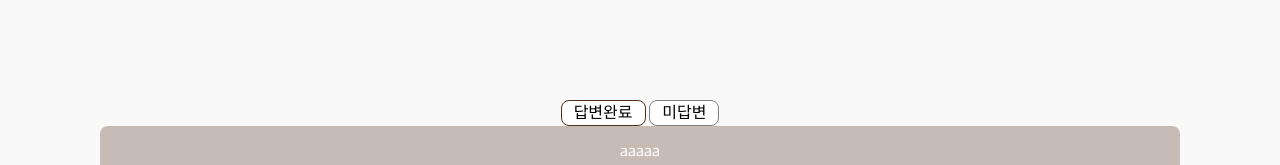
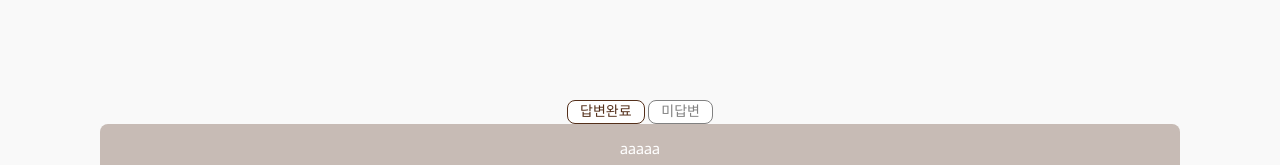
Before and after one commit to jaywai-lee/OpenMind, a React (Vite) app: page /component in a window 1280 px wide. Shown: the top 165 px of the page. Built offline with nearby package versions, Linux system fonts and the light colour scheme; a web font is replaced by a local one.

Commit message:
🐛 버튼 스타일 수정

```diff
--- a/src/components/common/Badge/Badge.module.css
+++ b/src/components/common/Badge/Badge.module.css
@@ -3,13 +3,17 @@
   border-radius: 8px;
   border-width: 1px;
   padding: 4px 12px;
+  font-size: 14px;
+  font-weight: var(--font-weight-medium);
   background: var(--Grayscale-10);
 }
 
 .done {
   border: 1px solid var(--Brown-40);
+  color: var(--Brown-40);
 }
 
 .waiting {
   border: 1px solid var(--Grayscale-40);
+  color: var(--Grayscale-40);
 }
--- a/src/components/common/Button/Button.module.css
+++ b/src/components/common/Button/Button.module.css
@@ -36,6 +36,7 @@
   background: var(--Brown-10);
   border: 1px solid var(--Brown-40);
   transition: border-color 0.2s ease-in-out;
+  background-image: url('../../../assets/icons/arrow-right-line.svg');
 }
 .Button.white:hover {
   border: 2px solid var(--Brown-40);
```
